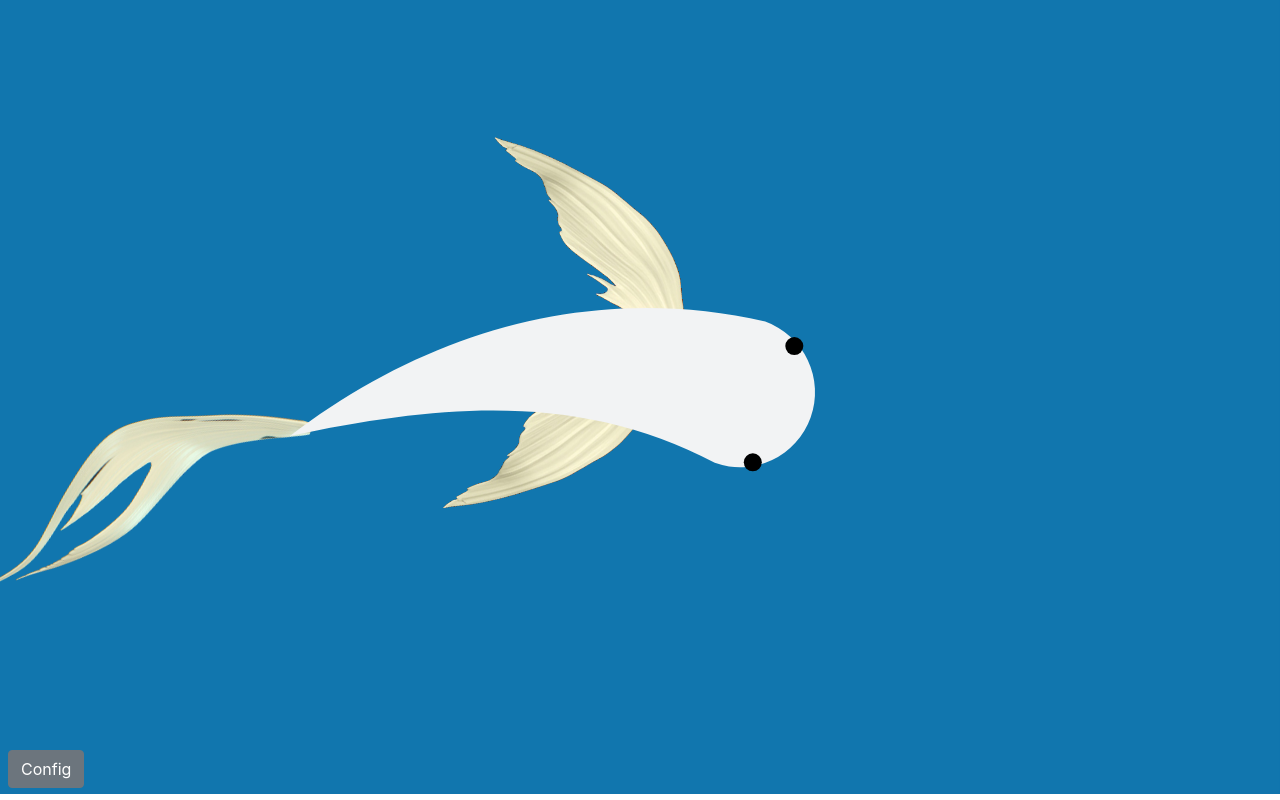
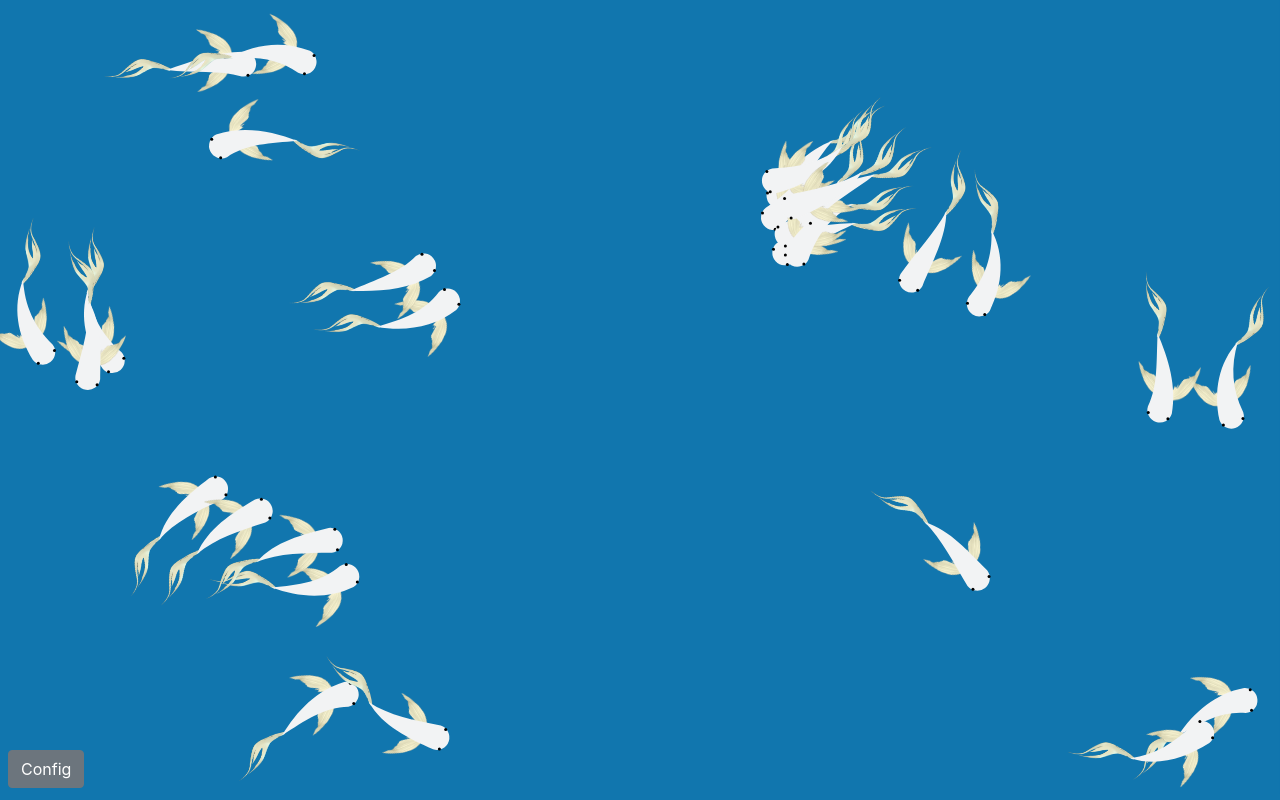
Before and after one commit to eniallator/Koi-Fish-Pond, a plain HTML site: page index.html in a window 1280 px wide. Drawn offline with nearby package versions, Linux system fonts and the light colour scheme; animation ran at ten frames a second.

Commit message:
Implemented the boids algorithm with the project

```diff
--- a/config.json
+++ b/config.json
@@ -3,11 +3,98 @@
         "id": "scale",
         "label": "Scale",
         "type": "range",
-        "default": 30,
+        "default": 3,
         "attrs": {
             "min": 5,
             "max": 50,
             "step": 1
         }
+    },
+    {
+        "id": "num_koi",
+        "label": "Number of Koi",
+        "type": "number",
+        "default": 30,
+        "attrs": {
+            "min": 1,
+            "max": 1000
+        }
+    },
+    {
+        "id": "other_koi_detection_radius",
+        "label": "Other Koi Detecton Radius",
+        "type": "range",
+        "default": 0.055,
+        "attrs": {
+            "min": 0.01,
+            "max": 0.5,
+            "step": 0.005
+        }
+    },
+    {
+        "id": "koi_wall_detection_radius",
+        "label": "Koi Wall Detecton Radius",
+        "type": "range",
+        "default": 0.05,
+        "attrs": {
+            "min": 0.01,
+            "max": 0.4,
+            "step": 0.01
+        }
+    },
+    {
+        "id": "koi_speed",
+        "label": "Koi Speed",
+        "type": "range",
+        "default": 0.0003,
+        "attrs": {
+            "min": 0.0001,
+            "max": 0.001,
+            "step": 0.00005
+        }
+    },
+    {
+        "id": "koi_separation",
+        "label": "Koi Separation Influence",
+        "type": "range",
+        "default": 0.05,
+        "attrs": {
+            "min": 0,
+            "max": 1,
+            "step": 0.05
+        }
+    },
+    {
+        "id": "koi_alignment",
+        "label": "Koi Alignment Influence",
+        "type": "range",
+        "default": 0.3,
+        "attrs": {
+            "min": 0,
+            "max": 1,
+            "step": 0.05
+        }
+    },
+    {
+        "id": "koi_cohesion",
+        "label": "Koi Cohesion Influence",
+        "type": "range",
+        "default": 0.6,
+        "attrs": {
+            "min": 0,
+            "max": 1,
+            "step": 0.05
+        }
+    },
+    {
+        "id": "koi_mouse_influence",
+        "label": "Koi Mouse Click Influence",
+        "type": "range",
+        "default": 0.5,
+        "attrs": {
+            "min": 0,
+            "max": 1,
+            "step": 0.05
+        }
     }
 ]
--- a/index.html
+++ b/index.html
@@ -11,7 +11,7 @@
     integrity="sha384-9aIt2nRpC12Uk9gS9baDl411NQApFmC26EwAOH8WgZl5MYYxFfc+NcPb1dKGj7Sk" crossorigin="anonymous">
 </head>
 
-<body>
+<body style="background-color: #1176AE;">
   <canvas id="canvas"></canvas>
   <section id="parameter-config" class="dropup dropdown" aria-labelledby="config-dropdown-btn">
     <button type="button" id="config-dropdown-btn" class="overlay-button btn btn-secondary" data-toggle="modal"
@@ -56,6 +56,7 @@
   <script src="src/mouse.js"></script>
   <script src="src/vector.js"></script>
   <script src="src/koi.js"></script>
+  <script src="src/boid.js"></script>
 
   <!-- Main -->
   <script src="index.js"></script>
--- a/index.js
+++ b/index.js
@@ -4,7 +4,8 @@ const ctx = canvas.getContext("2d");
 const mouse = new Mouse(canvas);
 const paramConfig = new ParamConfig(
   "./config.json",
-  document.querySelector("#cfg-outer")
+  document.querySelector("#cfg-outer"),
+  true
 );
 paramConfig.addCopyToClipboardHandler("#share-btn");
 
@@ -23,21 +24,65 @@ const koi = new Koi(
   3
 );
 
+let boids = [];
+
+function update(dt) {
+  for (let boid of boids) {
+    boid.update(
+      dt,
+      boids,
+      paramConfig.getVal("koi_speed"),
+      paramConfig.getVal("koi_wall_detection_radius"),
+      paramConfig.getVal("other_koi_detection_radius"),
+      paramConfig.getVal("koi_separation"),
+      paramConfig.getVal("koi_alignment"),
+      paramConfig.getVal("koi_cohesion"),
+      canvas.width / canvas.height
+    );
+  }
+}
+
+function draw(ctx) {
+  for (let boid of boids) {
+    boid.draw(ctx, canvas.width, canvas.height, paramConfig.getVal("scale"));
+  }
+}
+
 let lastRan = Date.now();
-
 function run() {
   const currTime = Date.now();
   const dt = (currTime - lastRan) / 1000;
   lastRan = currTime;
+
   ctx.fillStyle = "#1176AE";
   ctx.fillRect(0, 0, canvas.width, canvas.height);
 
-  koi.update(dt);
-  koi.draw(ctx);
+  update(dt);
+  draw(ctx);
 
   requestAnimationFrame(run);
 }
 
 paramConfig.addListener((state) => (koi.scale = state.scale), ["scale"]);
 
-paramConfig.onLoad(run);
+function init() {
+  paramConfig.addListener(
+    (state) => {
+      const numBoids = state["num_koi"];
+      if (boids.length === numBoids) return;
+      if (boids.length > numBoids) {
+        boids = boids.slice(boids.length - numBoids);
+      } else {
+        for (let i = boids.length; i < numBoids; i++) {
+          boids.push(Boid.newRandom());
+        }
+      }
+    },
+    ["num_koi"]
+  );
+
+  paramConfig.tellListeners(true);
+  run();
+}
+
+paramConfig.onLoad(init);
--- /dev/null
+++ b/src/boid.js
@@ -0,0 +1,117 @@
+class Boid {
+  static #nextId = 0;
+
+  #koi;
+
+  constructor(x, y, directionAngle) {
+    this.pos = new Vector(x, y);
+    this.dirNorm = Vector.ONE.copy().setAngle(directionAngle);
+    this.#koi = new Koi(Vector.ZERO, undefined, scale);
+
+    this.id = Boid.#nextId++;
+  }
+
+  static newRandom() {
+    return new Boid(Math.random(), Math.random(), Math.random() * 2 * Math.PI);
+  }
+
+  #getBoundaryAccelerationVec(wallDetectRadius) {
+    const accelerationVec = Vector.ZERO.copy();
+
+    if (this.pos.y < wallDetectRadius && this.dirNorm.dot(Vector.UP) > 0) {
+      accelerationVec.add(
+        Vector.DOWN.copy().multiply(
+          Math.min(1, 1 - this.dirNorm.y / wallDetectRadius)
+        )
+      );
+    }
+    if (this.pos.x < wallDetectRadius && this.dirNorm.dot(Vector.LEFT) > 0) {
+      accelerationVec.add(
+        Vector.RIGHT.copy().multiply(
+          Math.min(1, 1 - this.dirNorm.x / wallDetectRadius)
+        )
+      );
+    }
+    if (
+      1 - this.pos.y < wallDetectRadius &&
+      this.dirNorm.dot(Vector.DOWN) > 0
+    ) {
+      accelerationVec.add(
+        Vector.UP.copy().multiply(
+          Math.min(1, (1 - this.dirNorm.y) / wallDetectRadius)
+        )
+      );
+    }
+    if (
+      1 - this.pos.x < wallDetectRadius &&
+      this.dirNorm.dot(Vector.RIGHT) > 0
+    ) {
+      accelerationVec.add(
+        Vector.LEFT.copy().multiply(
+          Math.min(1, (1 - this.dirNorm.x) / wallDetectRadius)
+        )
+      );
+    }
+
+    return accelerationVec;
+  }
+
+  update(
+    dt,
+    boids,
+    speed,
+    wallDetectRadius,
+    otherDetectRadius,
+    separation,
+    alignment,
+    cohesion,
+    aspectRatio
+  ) {
+    this.#koi.swimSpeed = speed * 20000;
+    this.#koi.update(dt);
+    const accelerationVec = this.#getBoundaryAccelerationVec(wallDetectRadius);
+
+    const otherDetectRadiusSqr = otherDetectRadius * otherDetectRadius;
+    const boidsInRange = boids.filter(
+      (other) =>
+        other.id !== this.id &&
+        this.pos.copy().sub(other.pos).getSquaredMagnitude() <=
+          otherDetectRadiusSqr,
+      this
+    );
+    if (boidsInRange.length > 0) {
+      const centerOfMass = Vector.ZERO.copy();
+      const otherBoidsDirection = Vector.ZERO.copy();
+      const closeMasses = Vector.ZERO.copy();
+      for (let other of boidsInRange) {
+        centerOfMass.add(other.pos);
+        otherBoidsDirection.add(other.dirNorm);
+        const posDiff = other.pos.copy().sub(this.pos);
+        closeMasses.add(
+          posDiff.setMagnitude(otherDetectRadius - posDiff.getMagnitude())
+        );
+      }
+      centerOfMass.divide(boidsInRange.length);
+
+      accelerationVec.add(centerOfMass.sub(this.pos).multiply(cohesion));
+      accelerationVec.add(otherBoidsDirection.normalise().multiply(alignment));
+      accelerationVec.add(
+        closeMasses.multiply(-1).normalise().multiply(separation)
+      );
+    }
+
+    this.dirNorm.add(accelerationVec).normalise();
+    this.pos.add(
+      this.dirNorm
+        .copy()
+        .multiply(1000 * dt * speed, new Vector(1, aspectRatio).normalise())
+    );
+  }
+
+  draw(ctx, width, height, scale) {
+    this.#koi.pos = new Vector(width, height).multiply(this.pos);
+    this.#koi.angle = this.dirNorm.getAngle() + Math.PI / 2;
+    this.#koi.scale = scale;
+    this.#koi.draw(ctx);
+  }
+}
--- a/src/koi.js
+++ b/src/koi.js
@@ -43,7 +43,7 @@ class Koi {
     this.#pos = initialPos;
     this.#angle = initialAngle;
     this.#scale = scale;
-    this.#timeAlive = 0;
+    this.#timeAlive = Math.random() * (Math.PI * 2);
     this.#swimSpeed = swimSpeed;
   }
 
@@ -260,6 +260,22 @@ class Koi {
     this.#drawBody(ctx, bodyCenters, bodyAngles, bodyPoints);
     this.#drawEyes(ctx, bodyCenters, bodyAngles);
 
+    // ctx.fillStyle = "lightgreen";
+    // for (let points of Object.values(bodyPoints)) {
+    //   ctx.beginPath();
+    //   ctx.arc(points.right.x, points.right.y, 10, 0, 2 * Math.PI);
+    //   ctx.fill();
+    //   ctx.beginPath();
+    //   ctx.arc(points.left.x, points.left.y, 10, 0, 2 * Math.PI);
+    //   ctx.fill();
+    // }
+    // ctx.fillStyle = "red";
+    // for (let center of Object.values(bodyCenters)) {
+    //   ctx.beginPath();
+    //   ctx.arc(center.x, center.y, 10, 0, 2 * Math.PI);
+    //   ctx.fill();
+    // }
+
     ctx.fillStyle = oldFillStyle;
   }
 
@@ -274,6 +290,11 @@ class Koi {
   set angle(angle) {
     this.#angle = angle;
   }
+
+  set swimSpeed(swimSpeed) {
+    this.#swimSpeed = swimSpeed;
+  }
 }
 
 Koi.getImages();
+TimeAnalysis.registerMethods(Koi, ["draw", "update"]);
```
